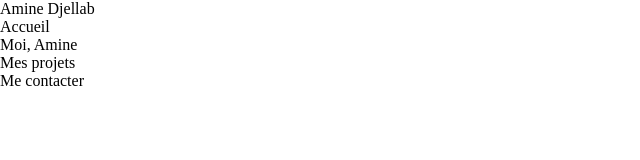
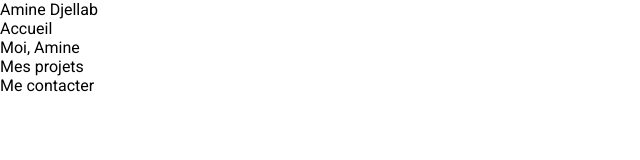
Before and after one commit to enimad/portfolio-enimad, a plain HTML site: page index.html in a window 1280 px wide. Shown: the full height of the page, 0-640 px from the left. Drawn offline with Linux system fonts and the light colour scheme.

Commit message:
Adding font-family

```diff
--- a/css/style.css
+++ b/css/style.css
@@ -4,4 +4,5 @@
     box-sizing: border-box;
     text-decoration: none;
     list-style: none;
+    font-family: 'Roboto', sans-serif;
 }
--- a/index.html
+++ b/index.html
@@ -8,6 +8,10 @@
     <meta name="description"
         content="Portfolio de Amine Djellab développeur web. Je crée des sites et applications web, du design au développement, avec passion et rigueur je réponds à vos besoins.">
     <link rel="stylesheet" href="./css/style.css">
+
+    <link rel="preconnect" href="https://fonts.googleapis.com">
+    <link rel="preconnect" href="https://fonts.gstatic.com" crossorigin>
+    <link href="https://fonts.googleapis.com/css2?family=Roboto:wght@300;400;500;700;900&display=swap" rel="stylesheet">
 </head>
 
 <body>
```
